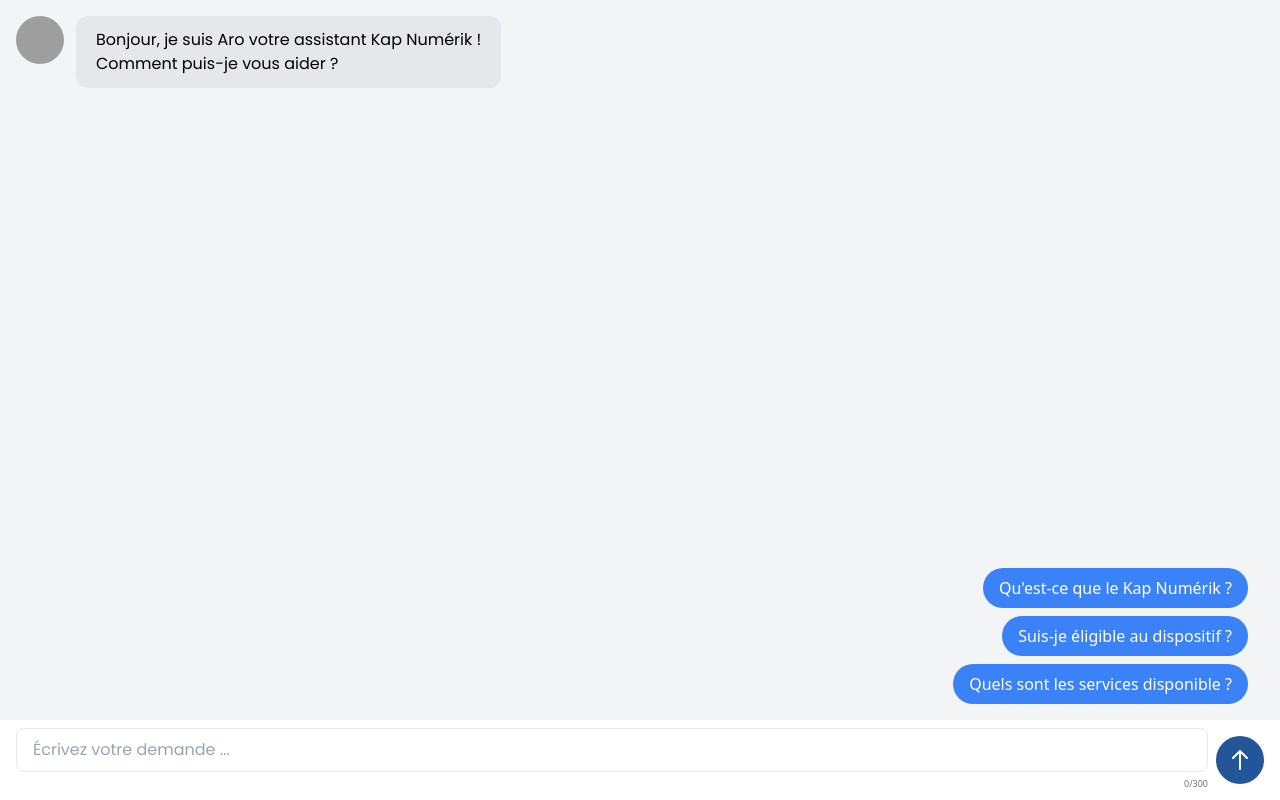
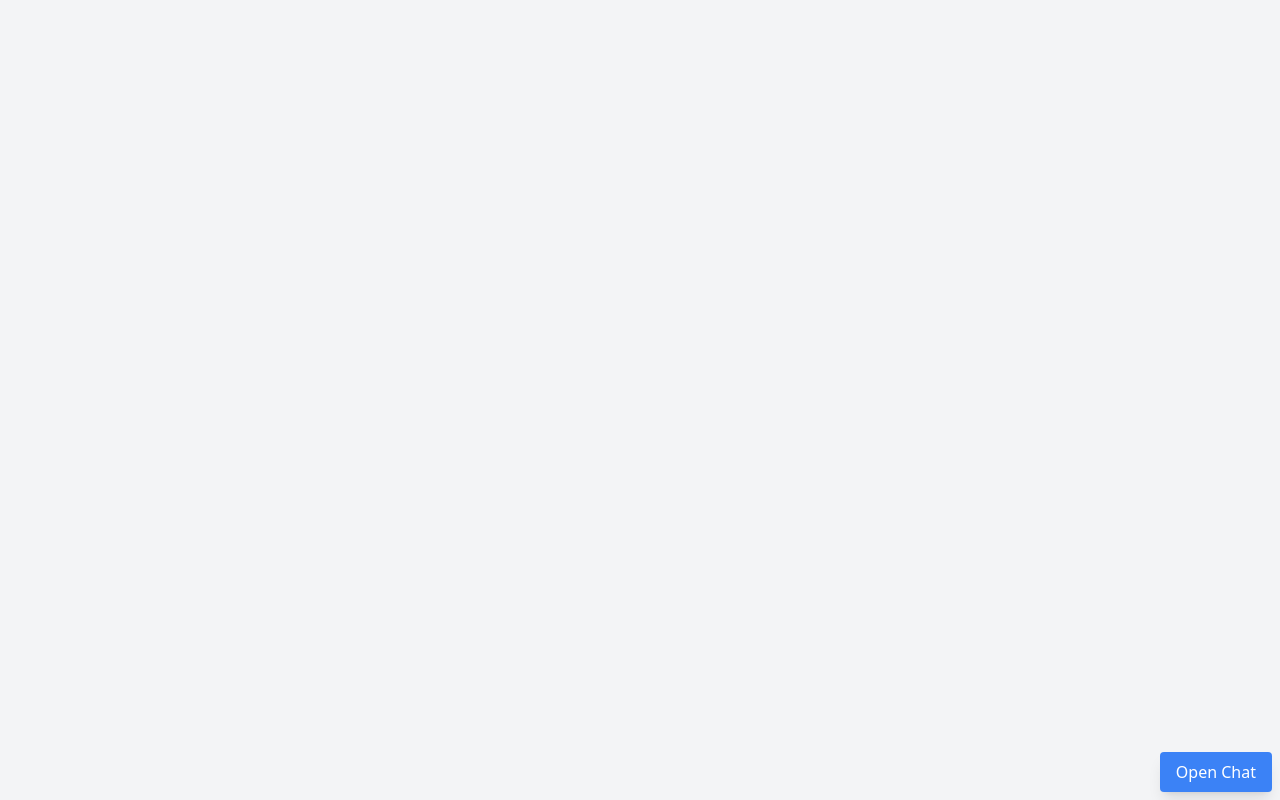
Before and after one commit to PAGY0Z/datacup-challenge, a React (Create React App) app in the folder datacup_front/: page / in a window 1280 px wide. Built offline with nearby package versions, Linux system fonts and the light colour scheme; grey boxes are pictures that could not be loaded.

Commit message:
[ADD] Widget implementation

```diff
--- a/datacup_front/src/App.js
+++ b/datacup_front/src/App.js
@@ -1,10 +1,13 @@
+// App.js
 import React from "react";
-import ChatWeb from "./ChatWeb"; // Importez le composant
+import WidgetChatbox from "./components/widget_chatbox";
+import ChatWeb from "./ChatWeb";
 
 function App() {
   return (
-    <div className="App">
-      <ChatWeb />
+    <div className="h-screen bg-gray-100 flex items-center justify-center">
+      {/* Pass ChatWeb as a Prop to Widget */}
+      <WidgetChatbox ChatComponent={ChatWeb} />
     </div>
   );
 }
--- a/datacup_front/src/ChatWeb.jsx
+++ b/datacup_front/src/ChatWeb.jsx
@@ -174,7 +174,7 @@ function ChatWeb() {
 
 
   return (
-    <div className="flex flex-col h-screen bg-gray-100">
+    <div className="h-full flex flex-col">
       <div className="flex-grow p-4 overflow-y-auto">
         {/* Messages */}
         {messages.map((msg) => (
@@ -240,7 +240,7 @@ function ChatWeb() {
           </button>
         </div>
       )}
-      <div className="p-4 bg-white flex items-center h-20">
+      <div className="flex p-4 bg-white items-center h-20">
         <div className="flex flex-col flex-grow bg-white h-20 py-2 align-center">
           <input
             type="text"
--- /dev/null
+++ b/datacup_front/src/components/widget_chatbox.js
@@ -0,0 +1,69 @@
+import React, { useState, useEffect } from "react";
+
+const WidgetChatbox = ({ ChatComponent }) => {
+  const [isOpen, setIsOpen] = useState(false);
+  const [isFullscreen, setIsFullscreen] = useState(false);
+  const [isMobile, setIsMobile] = useState(false);
+
+  // Detect if the user is on mobile
+  useEffect(() => {
+    const handleResize = () => {
+      setIsMobile(window.innerWidth <= 768); // Consider <= 768px as mobile
+    };
+
+    handleResize(); // Initial check
+    window.addEventListener("resize", handleResize);
+
+    return () => window.removeEventListener("resize", handleResize);
+  }, []);
+
+  return (
+    <div className="fixed bottom-5 right-5 sm:bottom-2 sm:right-2">
+      {/* Toggle Button */}
+      <button
+        onClick={() => setIsOpen(!isOpen)}
+        className="bg-blue-500 text-white px-4 py-2 rounded shadow-lg"
+      >
+        {isOpen ? "Close Chat" : "Open Chat"}
+      </button>
+
+      {/* Widget */}
+      {isOpen && (
+        <div
+          className={`${isMobile || isFullscreen
+              ? "inset-0 w-full h-full"
+              : "w-80 h-[70vh] sm:w-[90vw] sm:h-[60vh]"
+            } bg-white border border-gray-300 shadow-lg rounded-lg flex flex-col`}
+        >
+          {/* Header */}
+          <div className="bg-gray-200 p-4 flex justify-between items-center">
+            <h4 className="text-lg font-bold">Chat Widget</h4>
+            <div className="flex gap-2">
+              {!isMobile && (
+                <button
+                  onClick={() => setIsFullscreen(!isFullscreen)}
+                  className="text-blue-500 hover:text-blue-700"
+                >
+                  {isFullscreen ? "Windowed" : "Fullscreen"}
+                </button>
+              )}
+              <button
+                onClick={() => setIsOpen(false)}
+                className="text-red-500 hover:text-red-700"
+              >
+                Close
+              </button>
+            </div>
+          </div>
+
+          {/* Chat Component */}
+          <div className="flex-grow overflow-hidden">
+            <ChatComponent />
+          </div>
+        </div>
+      )}
+    </div>
+  );
+};
+
+export default WidgetChatbox;
--- a/datacup_front/tailwind.config.js
+++ b/datacup_front/tailwind.config.js
@@ -1,6 +1,6 @@
 /** @type {import('tailwindcss').Config} */
 module.exports = {
-  content: ["./src/**/*.{js,jsx,ts,tsx}"],
+  content: ['./src/**/*.{js,jsx,ts,tsx}', './components/**/*.{js,jsx}'],
   theme: {
     extend: {
       colors: {
```
